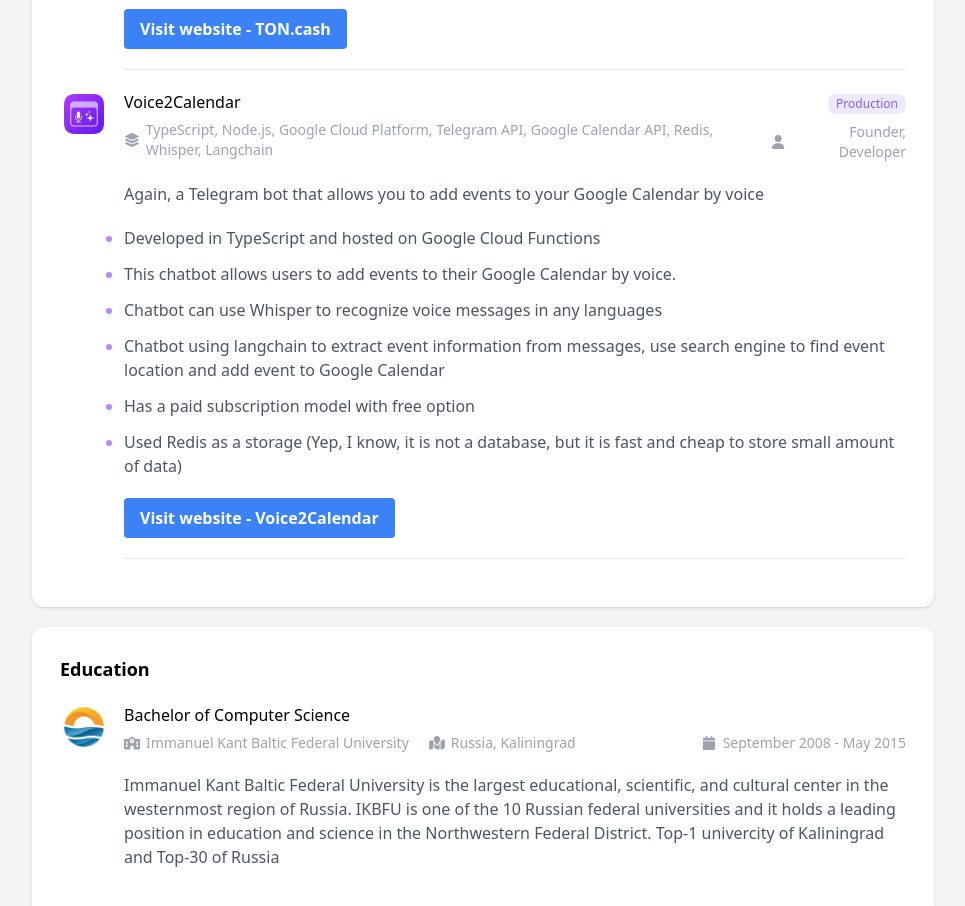
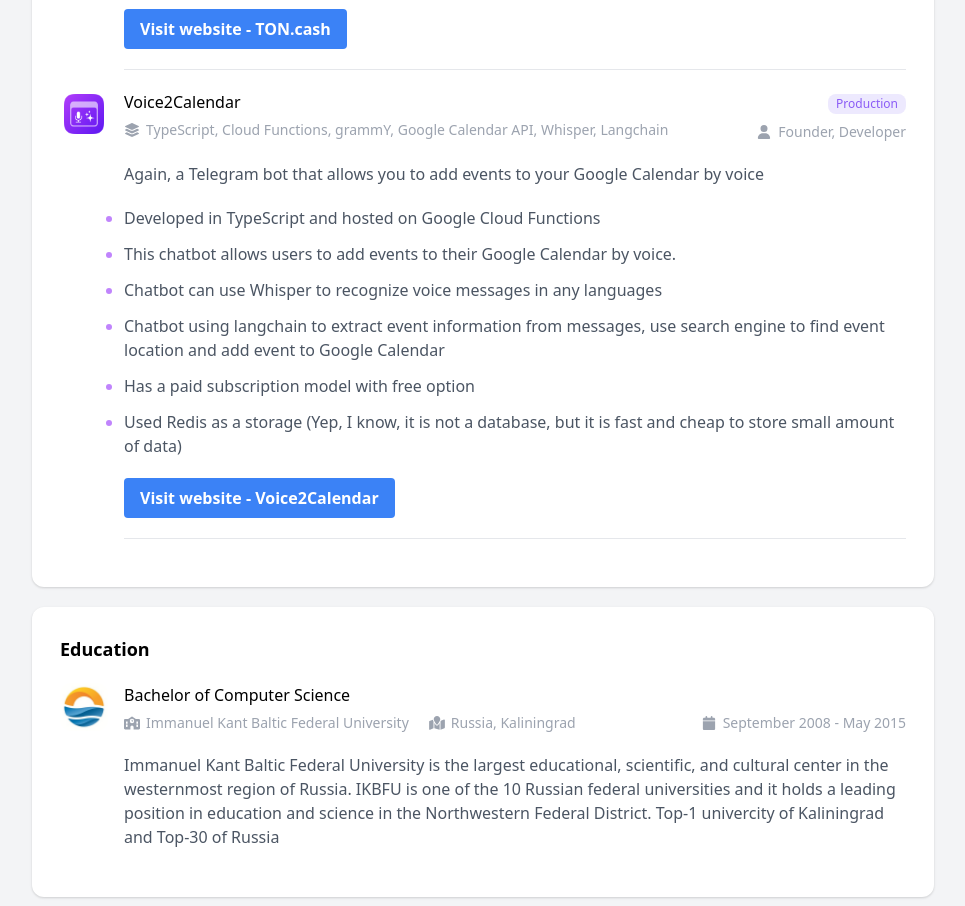
Before and after one commit to Hormold/Hormold, a Next.js app: page / in a window 1280 px wide. Shown: the part 4480-5386 px from the top of the page, without its empty margins (310-1275 px from the left). Built offline with nearby package versions, Linux system fonts and the light colour scheme.

Commit message:
adjust lenght of text

```diff
--- a/src/app/components/projects.tsx
+++ b/src/app/components/projects.tsx
@@ -45,7 +45,7 @@
 			`Has a paid subscription model with free option`,
 			`Used Redis as a storage (Yep, I know, it is not a database, but it is fast and cheap to store small amount of data)`,
 		],
-		stack: ['TypeScript', 'Node.js', 'Google Cloud Platform', 'Telegram API', 'Google Calendar API', 'Redis', 'Whisper', 'Langchain'],
+		stack: ['TypeScript', 'Cloud Functions', 'grammY', 'Google Calendar API', 'Whisper', 'Langchain'],
 		website: 'https://t.me/voice2calbot',
 		status: 'Production',
 		imageName: 'projects/calendar.png',
```
